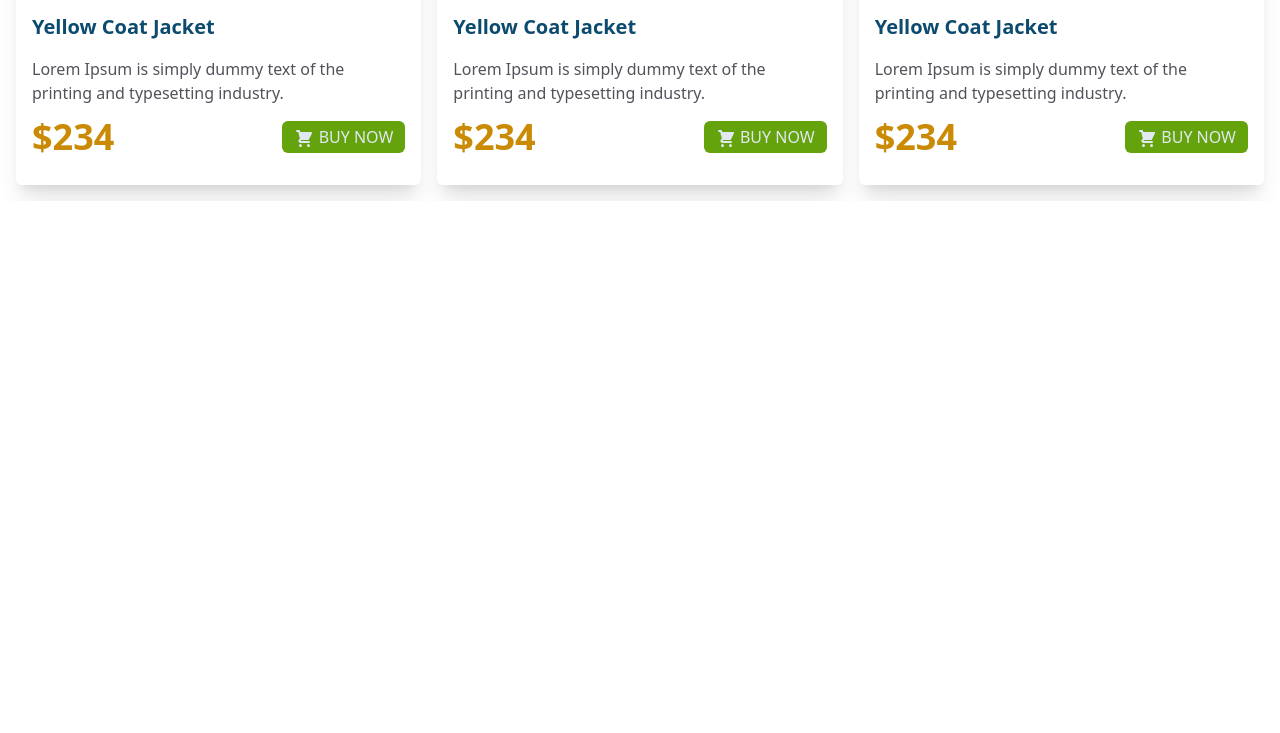
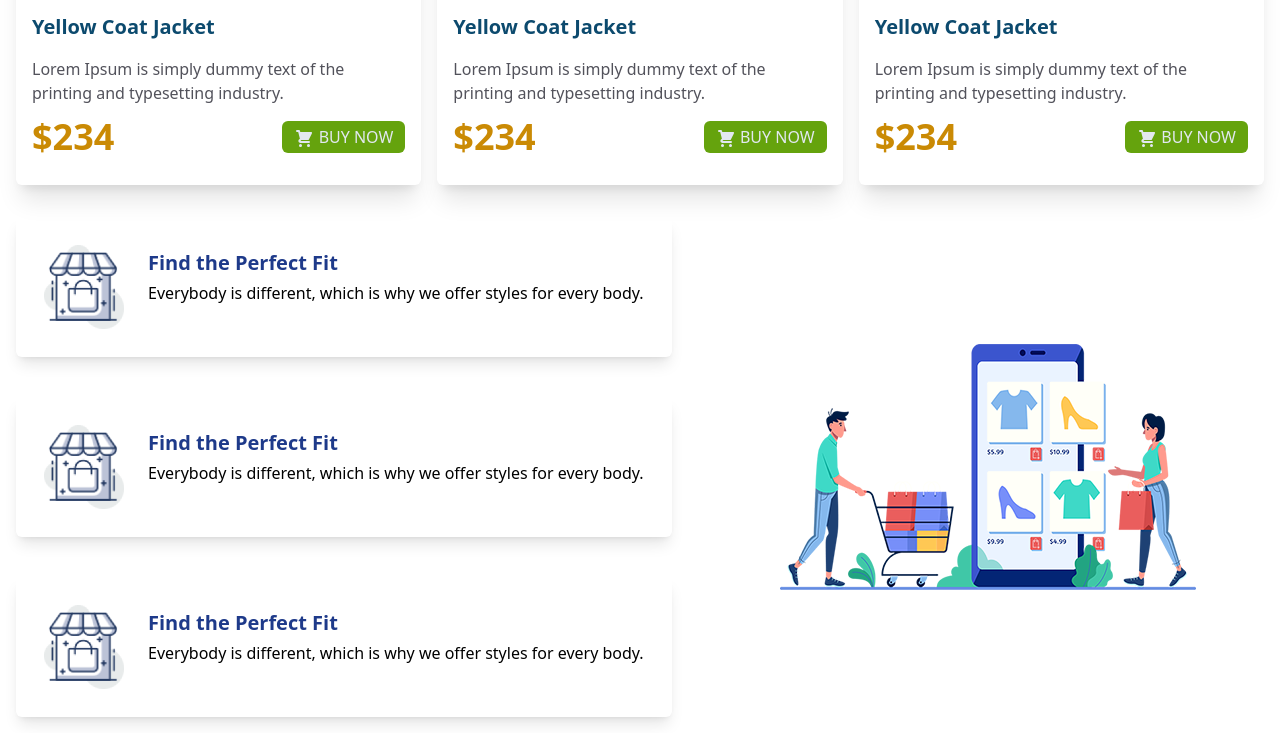
Before and after one commit to Abdur-Shobur/tailwind-practice, a plain HTML site: page index.html in a window 1280 px wide. Shown: the part 1261-1994 px from the top of the page. Before the commit the page ends 1462 px from the top, so only its background shows below. Drawn offline with nearby package versions, Linux system fonts and the light colour scheme.

Commit message:
add desing

```diff
--- a/index.html
+++ b/index.html
@@ -42,7 +42,7 @@
                 <p class="text-zinc-600">Lorem Ipsum is simply dummy text of the printing and typesetting industry.</p>
                 <div class="flex justify-between items-center my-3">
                     <h1 class="text-4xl font-bold text-yellow-600 ">$234</h1>
-                    <button class="uppercase bg-lime-600 px-3 py-1 rounded-md text-slate-200">
+                    <button class="uppercase bg-lime-600 px-3 sm:px-1 lg:px-3 py-1 rounded-md text-slate-200">
                         <span class=""><svg xmlns="http://www.w3.org/2000/svg" class="inline-block h-5 w-5" viewBox="0 0 20 20" fill="currentColor">
                         <path d="M3 1a1 1 0 000 2h1.22l.305 1.222a.997.997 0 00.01.042l1.358 5.43-.893.892C3.74 11.846 4.632 14 6.414 14H15a1 1 0 000-2H6.414l1-1H14a1 1 0 00.894-.553l3-6A1 1 0 0017 3H6.28l-.31-1.243A1 1 0 005 1H3zM16 16.5a1.5 1.5 0 11-3 0 1.5 1.5 0 013 0zM6.5 18a1.5 1.5 0 100-3 1.5 1.5 0 000 3z" /></svg>
                     </span>
@@ -57,7 +57,7 @@
                 <p class="text-zinc-600">Lorem Ipsum is simply dummy text of the printing and typesetting industry.</p>
                 <div class="flex justify-between items-center my-3">
                     <h1 class="text-4xl font-bold text-yellow-600 ">$234</h1>
-                    <button class="uppercase bg-lime-600 px-3 py-1 rounded-md text-slate-200">
+                    <button class="uppercase bg-lime-600 px-3 sm:px-1 lg:px-3 py-1 rounded-md text-slate-200">
                         <span class=""><svg xmlns="http://www.w3.org/2000/svg" class="inline-block h-5 w-5" viewBox="0 0 20 20" fill="currentColor">
                         <path d="M3 1a1 1 0 000 2h1.22l.305 1.222a.997.997 0 00.01.042l1.358 5.43-.893.892C3.74 11.846 4.632 14 6.414 14H15a1 1 0 000-2H6.414l1-1H14a1 1 0 00.894-.553l3-6A1 1 0 0017 3H6.28l-.31-1.243A1 1 0 005 1H3zM16 16.5a1.5 1.5 0 11-3 0 1.5 1.5 0 013 0zM6.5 18a1.5 1.5 0 100-3 1.5 1.5 0 000 3z" /></svg>
                     </span>
@@ -72,7 +72,7 @@
                 <p class="text-zinc-600">Lorem Ipsum is simply dummy text of the printing and typesetting industry.</p>
                 <div class="flex justify-between items-center my-3">
                     <h1 class="text-4xl font-bold text-yellow-600 ">$234</h1>
-                    <button class="uppercase bg-lime-600 px-3 py-1 rounded-md text-slate-200">
+                    <button class="uppercase bg-lime-600 sm:px-1 lg:px-3 px-3 py-1 rounded-md text-slate-200">
                         <span class=""><svg xmlns="http://www.w3.org/2000/svg" class="inline-block h-5 w-5" viewBox="0 0 20 20" fill="currentColor">
                         <path d="M3 1a1 1 0 000 2h1.22l.305 1.222a.997.997 0 00.01.042l1.358 5.43-.893.892C3.74 11.846 4.632 14 6.414 14H15a1 1 0 000-2H6.414l1-1H14a1 1 0 00.894-.553l3-6A1 1 0 0017 3H6.28l-.31-1.243A1 1 0 005 1H3zM16 16.5a1.5 1.5 0 11-3 0 1.5 1.5 0 013 0zM6.5 18a1.5 1.5 0 100-3 1.5 1.5 0 000 3z" /></svg>
                     </span>
@@ -82,6 +82,7 @@
         </div>
     </div>
 </section>
+<!-- man product  -->
 <section>
     <div class="container p-4 mx-auto">
         <h1 class="uppercase text-4xl font-semibold text-stone-800">Man jacket</h1>
@@ -95,7 +96,7 @@
                 <p class="text-zinc-600">Lorem Ipsum is simply dummy text of the printing and typesetting industry.</p>
                 <div class="flex justify-between items-center my-3">
                     <h1 class="text-4xl font-bold text-yellow-600 ">$234</h1>
-                    <button class="uppercase bg-lime-600 px-3 py-1 rounded-md text-slate-200">
+                    <button class="uppercase bg-lime-600 px-3 sm:px-1 lg:px-3 py-1 rounded-md text-slate-200">
                         <span class=""><svg xmlns="http://www.w3.org/2000/svg" class="inline-block h-5 w-5" viewBox="0 0 20 20" fill="currentColor">
                         <path d="M3 1a1 1 0 000 2h1.22l.305 1.222a.997.997 0 00.01.042l1.358 5.43-.893.892C3.74 11.846 4.632 14 6.414 14H15a1 1 0 000-2H6.414l1-1H14a1 1 0 00.894-.553l3-6A1 1 0 0017 3H6.28l-.31-1.243A1 1 0 005 1H3zM16 16.5a1.5 1.5 0 11-3 0 1.5 1.5 0 013 0zM6.5 18a1.5 1.5 0 100-3 1.5 1.5 0 000 3z" /></svg>
                     </span>
@@ -110,7 +111,7 @@
                 <p class="text-zinc-600">Lorem Ipsum is simply dummy text of the printing and typesetting industry.</p>
                 <div class="flex justify-between items-center my-3">
                     <h1 class="text-4xl font-bold text-yellow-600 ">$234</h1>
-                    <button class="uppercase bg-lime-600 px-3 py-1 rounded-md text-slate-200">
+                    <button class="uppercase bg-lime-600 px-3 sm:px-1 lg:px-3 py-1 rounded-md text-slate-200">
                         <span class=""><svg xmlns="http://www.w3.org/2000/svg" class="inline-block h-5 w-5" viewBox="0 0 20 20" fill="currentColor">
                         <path d="M3 1a1 1 0 000 2h1.22l.305 1.222a.997.997 0 00.01.042l1.358 5.43-.893.892C3.74 11.846 4.632 14 6.414 14H15a1 1 0 000-2H6.414l1-1H14a1 1 0 00.894-.553l3-6A1 1 0 0017 3H6.28l-.31-1.243A1 1 0 005 1H3zM16 16.5a1.5 1.5 0 11-3 0 1.5 1.5 0 013 0zM6.5 18a1.5 1.5 0 100-3 1.5 1.5 0 000 3z" /></svg>
                     </span>
@@ -125,7 +126,7 @@
                 <p class="text-zinc-600">Lorem Ipsum is simply dummy text of the printing and typesetting industry.</p>
                 <div class="flex justify-between items-center my-3">
                     <h1 class="text-4xl font-bold text-yellow-600 ">$234</h1>
-                    <button class="uppercase bg-lime-600 px-3 py-1 rounded-md text-slate-200">
+                    <button class="uppercase bg-lime-600 px-3 sm:px-1 lg:px-3 py-1 rounded-md text-slate-200">
                         <span class=""><svg xmlns="http://www.w3.org/2000/svg" class="inline-block h-5 w-5" viewBox="0 0 20 20" fill="currentColor">
                         <path d="M3 1a1 1 0 000 2h1.22l.305 1.222a.997.997 0 00.01.042l1.358 5.43-.893.892C3.74 11.846 4.632 14 6.414 14H15a1 1 0 000-2H6.414l1-1H14a1 1 0 00.894-.553l3-6A1 1 0 0017 3H6.28l-.31-1.243A1 1 0 005 1H3zM16 16.5a1.5 1.5 0 11-3 0 1.5 1.5 0 013 0zM6.5 18a1.5 1.5 0 100-3 1.5 1.5 0 000 3z" /></svg>
                     </span>
@@ -136,5 +137,46 @@
     </div>
 </section>
 
+<section>
+<div class="container mx-auto p-4 md:flex items-center justify-between gap-10">
+    <div class="mx-auto md:order-2">
+        <img src="./images/shopping.png" class="mx-auto" alt="">
+    </div>
+    <div class=" flex flex-col gap-10 md:order-1">
+        <div class="shadow-lg text-center p-7 rounded-md sm:flex sm:text-left sm:gap-6">
+            <div class="icon">
+                <img src="./images/house.png" class="mx-auto w-20" alt="">
+            </div>
+            <div class="test">
+                <h1 class="text-xl font-semibold text-blue-900 my-1">Find the Perfect Fit</h1>
+                <p>Everybody is different, which is why we
+                offer styles for every body.</p>
+            </div>
+        </div>
+        <div class="shadow-lg text-center p-7 rounded-md sm:flex sm:text-left sm:gap-6">
+            <div class="icon">
+                <img src="./images/house.png" class="mx-auto w-20" alt="">
+            </div>
+            <div class="test">
+                <h1 class="text-xl font-semibold text-blue-900 my-1">Find the Perfect Fit</h1>
+                <p>Everybody is different, which is why we
+                offer styles for every body.</p>
+            </div>
+        </div>
+        <div class="shadow-lg text-center p-7 rounded-md sm:flex sm:text-left sm:gap-6">
+            <div class="icon">
+                <img src="./images/house.png" class="mx-auto w-20" alt="">
+            </div>
+            <div class="test">
+                <h1 class="text-xl font-semibold text-blue-900 my-1">Find the Perfect Fit</h1>
+                <p>Everybody is different, which is why we
+                offer styles for every body.</p>
+            </div>
+        </div>
+    </div>
+</div>
+</section>
+
+
 </body>
 </html>
```
